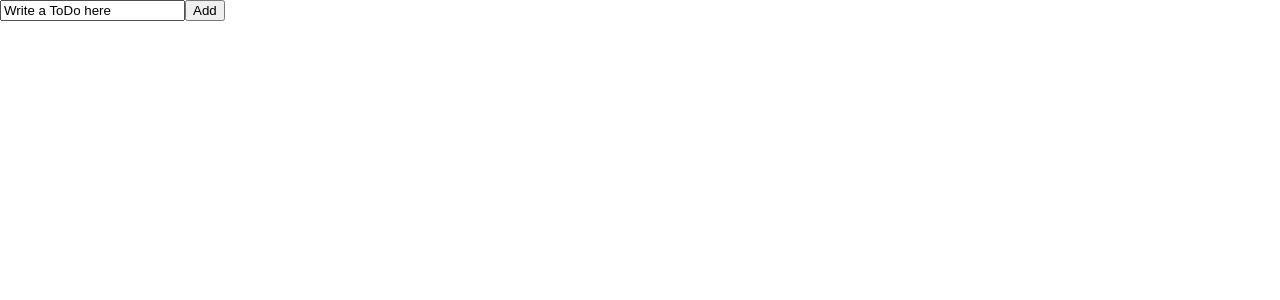
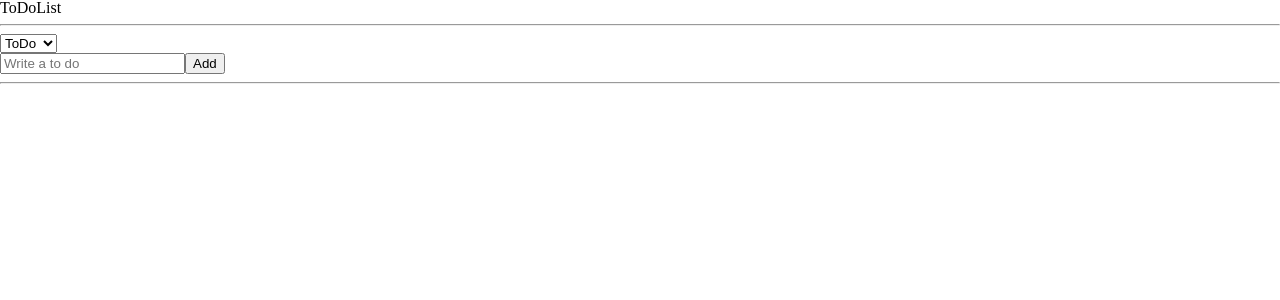
Before and after one commit to E-Sangho/-Hidden-ToDoList, a React (Create React App) app: page / in a window 1280 px wide. Shown: the top 300 px of the page. Built offline with nearby package versions, Linux system fonts and the light colour scheme.

Commit message:
update without css

```diff
--- a/src/App.tsx
+++ b/src/App.tsx
@@ -1,5 +1,5 @@
 import { createGlobalStyle } from "styled-components";
-import ToDoList from "./ToDoList";
+import ToDoList from "./components/ToDoList";
 
 let GlobalStyle = createGlobalStyle`
 /* http://meyerweb.com/eric/tools/css/reset/
--- a/src/ToDoList.tsx
+++ /dev/null
@@ -1,31 +0,0 @@
-import { useForm } from "react-hook-form";
-
-interface IForm {
-	toDo: string;
-}
-
-function ToDoList() {
-	const { register, handleSubmit, setValue } = useForm<IForm>({
-		defaultValues: {
-			toDo: "Write a ToDo here",
-		},
-	});
-	const onValid = (data: IForm) => {
-		console.log(data.toDo);
-		setValue("toDo", "");
-	};
-	return (
-		<div>
-			<form onSubmit={handleSubmit(onValid)}>
-				<input
-					{...register("toDo", {
-						required: "Please write a ToDo",
-					})}
-				/>
-				<button>Add</button>
-			</form>
-		</div>
-	);
-}
-
-export default ToDoList;
--- /dev/null
+++ b/src/atoms.tsx
@@ -0,0 +1,32 @@
+import { atom, selector } from "recoil";
+
+export enum Category {
+	ToDo = "ToDo",
+	Doing = "Doing",
+	Done = "Done",
+}
+
+export interface IToDos {
+	text: string;
+	id: number;
+	category: Category;
+}
+
+export const toDoState = atom<IToDos[]>({
+	key: "toDo",
+	default: [],
+});
+
+export const categoryState = atom<Category>({
+	key: "category",
+	default: Category.ToDo,
+});
+
+export const toDoSelector = selector({
+	key: "toDoSelector",
+	get: ({ get }) => {
+		const category = get(categoryState);
+		const toDos = get(toDoState);
+		return toDos.filter((toDo) => toDo.category === category);
+	},
+});
--- /dev/null
+++ b/src/components/CreateToDo.tsx
@@ -0,0 +1,30 @@
+import { useForm } from "react-hook-form";
+import { useSetRecoilState, useRecoilValue } from "recoil";
+import { categoryState, toDoState } from "../atoms";
+
+interface IForm {
+	toDo: string;
+}
+
+function CreateToDo() {
+	const setToDos = useSetRecoilState(toDoState);
+	const category = useRecoilValue(categoryState);
+	const { register, handleSubmit, setValue } = useForm<IForm>();
+	const onValid = ({ toDo }: IForm) => {
+		setToDos((prev) => [...prev, { text: toDo, id: Date.now(), category }]);
+		setValue("toDo", "");
+	};
+	return (
+		<form onSubmit={handleSubmit(onValid)}>
+			<input
+				{...register("toDo", {
+					required: "Please write a ToDo",
+				})}
+				placeholder="Write a to do"
+			/>
+			<button>Add</button>
+		</form>
+	);
+}
+
+export default CreateToDo;
--- /dev/null
+++ b/src/components/ToDo.tsx
@@ -0,0 +1,43 @@
+import { Category, IToDos, toDoState } from "../atoms";
+import { useSetRecoilState } from "recoil";
+
+function ToDo({ text, id, category }: IToDos) {
+	const setToDos = useSetRecoilState(toDoState);
+	const onClick = (event: React.MouseEvent<HTMLButtonElement>) => {
+		const {
+			currentTarget: { name },
+		} = event;
+		setToDos((toDos) => {
+			const toDoIndex = toDos.findIndex((toDo) => toDo.id === id);
+			let newToDos = toDos.slice();
+			newToDos[toDoIndex] = {
+				text: text,
+				id: id,
+				category: name as any,
+			};
+			return newToDos;
+		});
+	};
+	return (
+		<li>
+			<span>{text}</span>
+			{category !== Category.ToDo && (
+				<button name={Category.ToDo} onClick={onClick}>
+					ToDo
+				</button>
+			)}
+			{category !== Category.Doing && (
+				<button name={Category.Doing} onClick={onClick}>
+					Doing
+				</button>
+			)}
+			{category !== Category.Done && (
+				<button name={Category.Done} onClick={onClick}>
+					Done
+				</button>
+			)}
+		</li>
+	);
+}
+
+export default ToDo;
--- /dev/null
+++ b/src/components/ToDoList.tsx
@@ -0,0 +1,32 @@
+import { useRecoilState, useRecoilValue } from "recoil";
+import { toDoSelector, categoryState, Category } from "../atoms";
+import CreateToDo from "./CreateToDo";
+import ToDo from "./ToDo";
+
+function ToDoList() {
+	const toDos = useRecoilValue(toDoSelector);
+	const [category, setCategory] = useRecoilState(categoryState);
+	const onChange = (event: React.ChangeEvent<HTMLSelectElement>) => {
+		setCategory(event.currentTarget.value as any);
+	};
+	return (
+		<div>
+			<h1>ToDoList</h1>
+			<hr />
+			<select value={category} onChange={onChange}>
+				<option value={Category.ToDo}>ToDo</option>
+				<option value={Category.Doing}>Doing</option>
+				<option value={Category.Done}>Done</option>
+			</select>
+			<CreateToDo />
+			<hr />
+			<ul>
+				{toDos.map((toDo) => (
+					<ToDo key={toDo.id} {...toDo} />
+				))}
+			</ul>
+		</div>
+	);
+}
+
+export default ToDoList;
```
